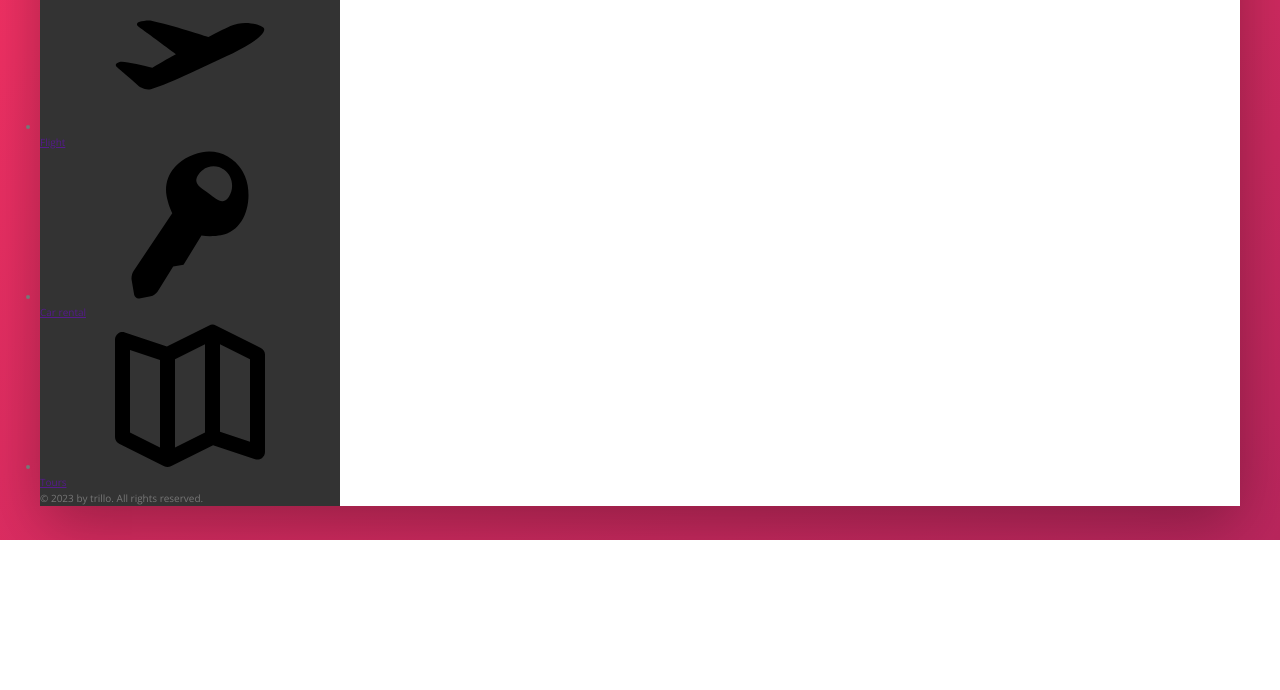
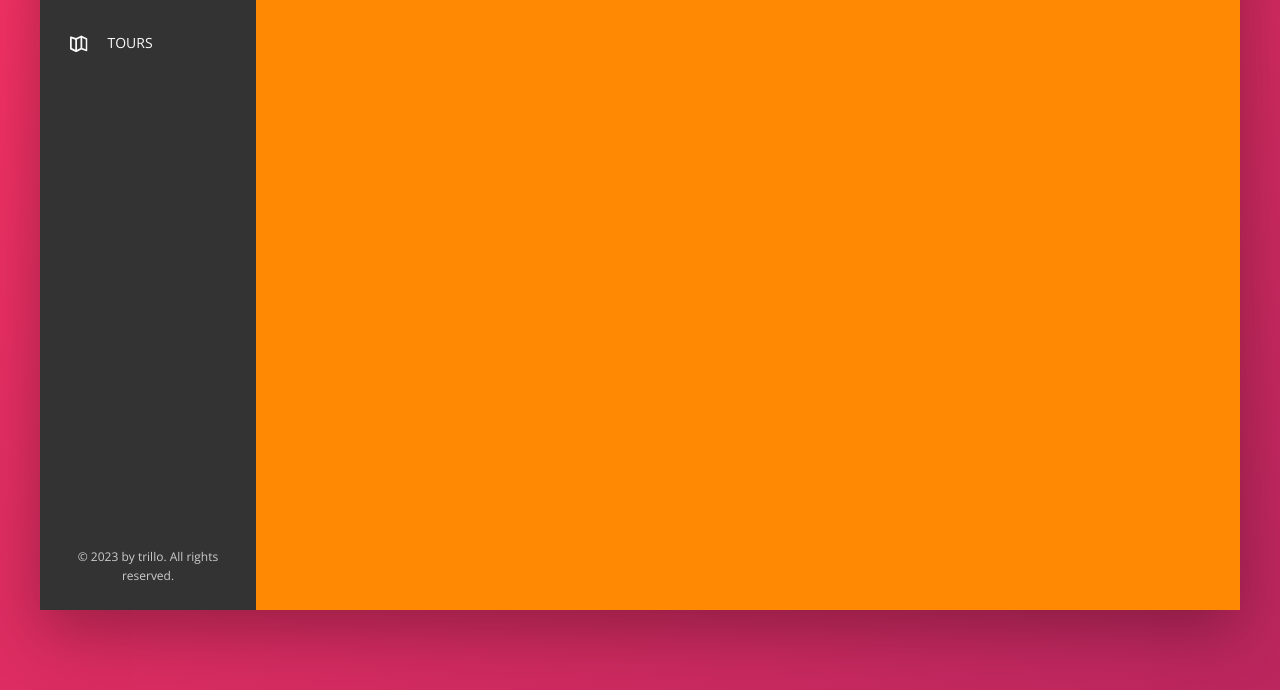
Before and after one commit to coder-aaa/Sass-Course__Udemy, a website: page Trillo/index.html in a window 1280 px wide. Shown: the part 340-1030 px from the top of the page. Before the commit the page ends 880 px from the top, so only its background shows below. Drawn offline with nearby package versions, Linux system fonts and the light colour scheme.

Commit message:
Style sidebar links

```diff
--- a/Trillo/index.html
+++ b/Trillo/index.html
@@ -54,8 +54,8 @@
       </header>
       <div class="content">
         <nav class="sidebar">
-          <ul class="side_nav">
-            <li class="side-nav__item">
+          <ul class="side-nav">
+            <li class="side-nav__item side-nav__item--active">
               <a href="#" class="side-nav__link">
                 <svg class="side-nav__icon">
                   <use xlink:href="img/sprite.svg#icon-home"></use>
--- a/Trillo/sass/component/_search.scss
+++ b/Trillo/sass/component/_search.scss
@@ -24,6 +24,10 @@
       font-weight: 100;
       color: var(--grey-light-4);
     }
+    &::placeholder {
+      font-weight: 100;
+      color: var(--grey-light-4);
+    }
   }
 
   &__button {
--- a/Trillo/sass/layout/_hotel_view.scss
+++ b/Trillo/sass/layout/_hotel_view.scss
@@ -1,4 +1,7 @@
 .hotel-view {
   background-color: $white;
+  //TEST
+  background-color: #ff8902;
+  height: 80rem;
   flex: 1;
 }
--- a/Trillo/sass/layout/_sidebar.scss
+++ b/Trillo/sass/layout/_sidebar.scss
@@ -1,7 +1,69 @@
 .sidebar {
   background-color: var(--grey-dark-1);
   flex: 0 0 18%;
+  display: flex;
+  flex-direction: column;
+  justify-content: space-between;
 }
 
 .side-nav {
+  font-size: 1.4rem;
+  list-style: none;
+  margin-top: 3.5rem;
+  &__item {
+    position: relative;
+    &:not(:last-child) {
+      margin-bottom: 0.5rem;
+    }
+    &:before {
+      content: "";
+      position: absolute;
+      top: 0;
+      left: 0;
+      height: 100%;
+      width: 0.3rem;
+      background-color: var(--primary);
+      transform: scaleY(0);
+      transition: transform 0.2s, width 0.4s cubic-bezier(1, 0, 0, 1) 0.2s,
+        background-color 0.1s;
+    }
+    &:hover::before,
+    &--active::before {
+      transform: scaleY(1);
+      width: 100%;
+    }
+
+    &:active::before {
+      background-color: var(--primary-light);
+    }
+  }
+
+  &__link:link,
+  &__link:visited {
+    color: var(--grey-light-1);
+    text-decoration: none;
+    text-transform: uppercase;
+    display: block;
+    position: relative;
+    //Z-index only works when the position is set
+    z-index: 10;
+    padding: 1.5rem 3rem;
+    display: flex;
+    align-items: center;
+  }
+
+  &__icon {
+    width: 1.75rem;
+    height: 1.75rem;
+    margin-right: 2rem;
+    //use the color of the parent element or the element
+    fill: currentColor;
+  }
 }
+
+.legal {
+  font-size: 1.2rem;
+  text-align: center;
+  padding: 2.5rem;
+  color: var(--grey-light-4);
+}
```
Also changed, not shown: Trillo/css/style.css, 1 other file.
